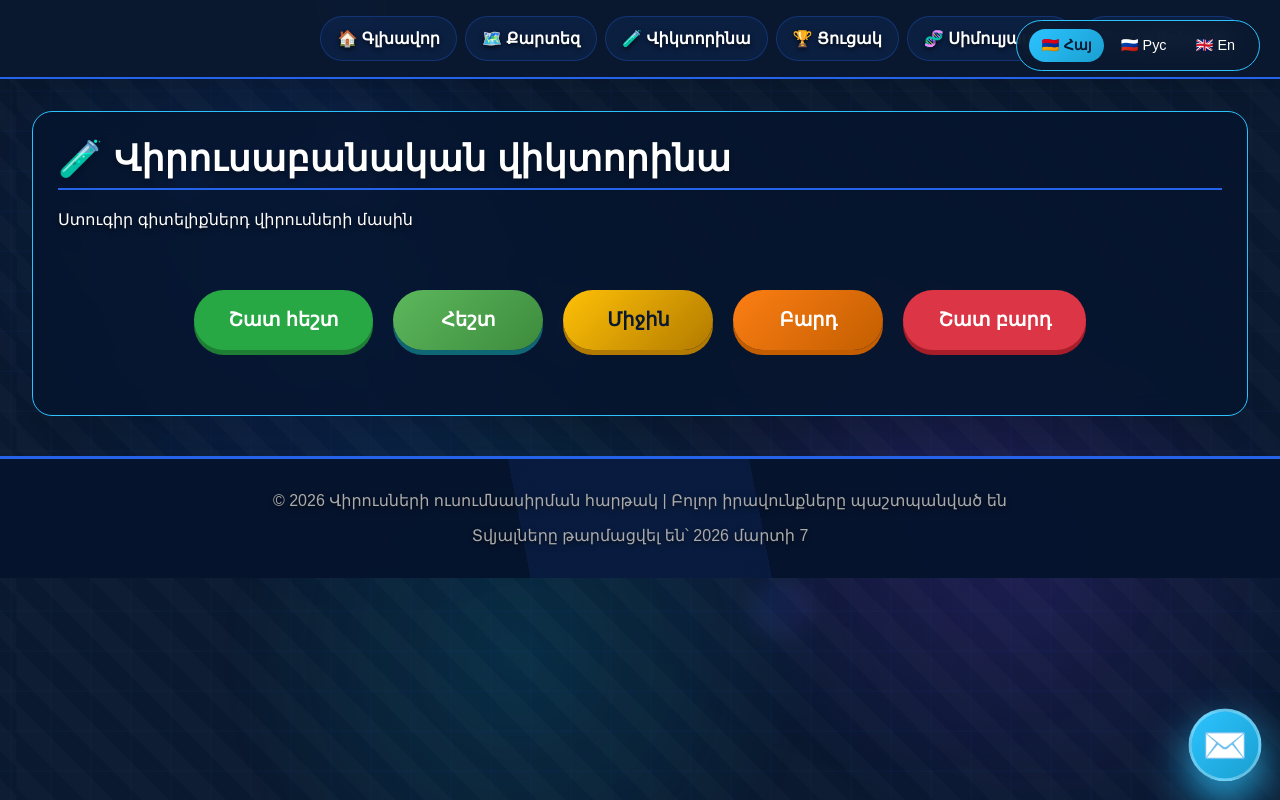
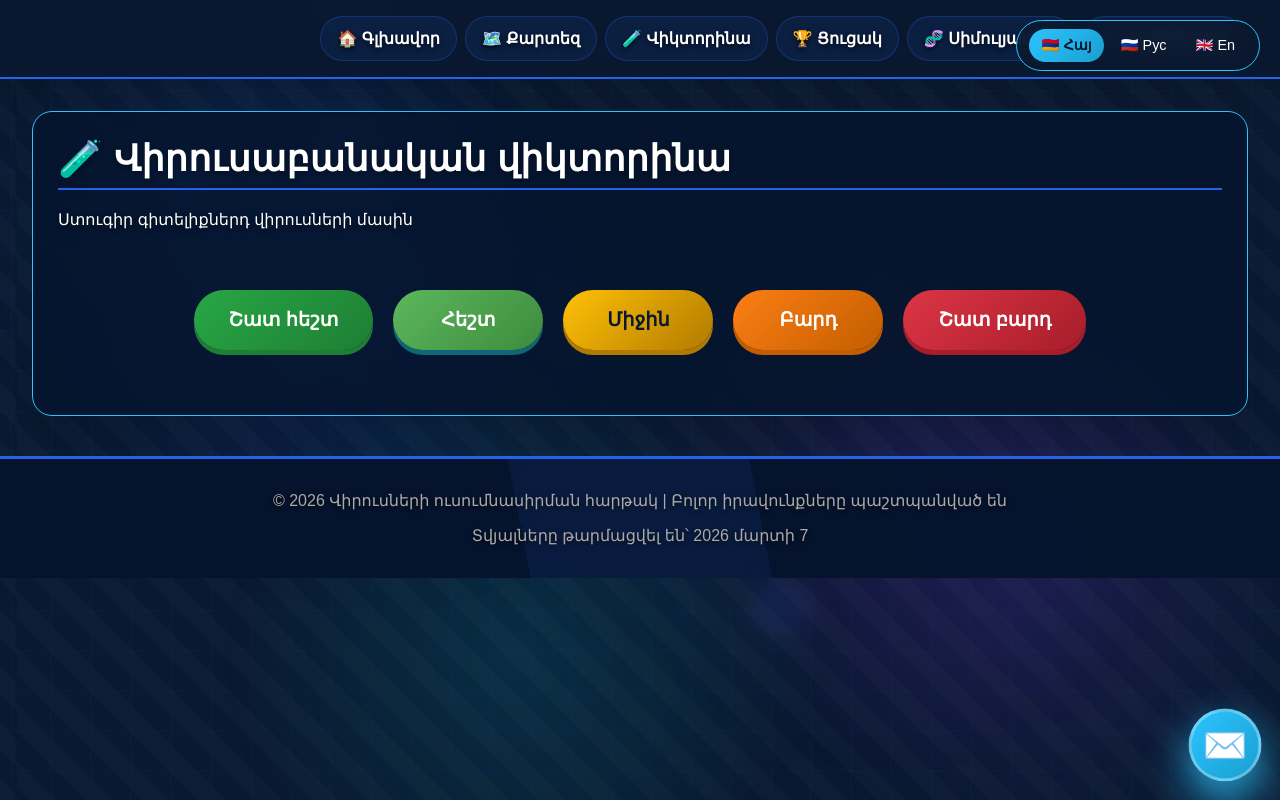
Before and after one commit to 01narek10/virus, a Flask app: page /quiz in a window 1280 px wide. Run offline with Flask 3, Linux system fonts and the light colour scheme.

Commit message:
Update quiz_choice.html

```diff
--- a/templates/quiz_choice.html
+++ b/templates/quiz_choice.html
@@ -6,12 +6,12 @@
     <h2>{{ t.quiz_title }}</h2>
     <p>{{ t.quiz_desc }}</p>
 
-<div class="quiz-levels">
-    <a href="/quiz/very_easy" class="quiz-level very_easy">{{ t.very_easy }}</a>
-    <a href="/quiz/easy" class="quiz-level easy">{{ t.easy }}</a>
-    <a href="/quiz/medium" class="quiz-level medium">{{ t.medium }}</a>
-    <a href="/quiz/hard" class="quiz-level hard">{{ t.hard }}</a>
-    <a href="/quiz/very_hard" class="quiz-level very_hard">{{ t.very_hard }}</a>
-</div>
+    <div class="quiz-levels" style="display: flex; flex-wrap: wrap; justify-content: center; gap: 20px; margin: 40px 0;">
+        <a href="/quiz/very_easy" class="quiz-level very-easy" style="background: #28a745; color: white; padding: 15px 35px; border-radius: 50px; text-decoration: none; font-weight: bold; box-shadow: 0 5px 0 #1e7e34; transition: all 0.3s;">{{ t.very_easy }}</a>
+        <a href="/quiz/easy" class="quiz-level easy" style="background: #17a2b8; color: white; padding: 15px 35px; border-radius: 50px; text-decoration: none; font-weight: bold; box-shadow: 0 5px 0 #0f6674;">{{ t.easy }}</a>
+        <a href="/quiz/medium" class="quiz-level medium" style="background: #ffc107; color: #0a192f; padding: 15px 35px; border-radius: 50px; text-decoration: none; font-weight: bold; box-shadow: 0 5px 0 #b27a00;">{{ t.medium }}</a>
+        <a href="/quiz/hard" class="quiz-level hard" style="background: #fd7e14; color: white; padding: 15px 35px; border-radius: 50px; text-decoration: none; font-weight: bold; box-shadow: 0 5px 0 #c45c00;">{{ t.hard }}</a>
+        <a href="/quiz/very_hard" class="quiz-level very-hard" style="background: #dc3545; color: white; padding: 15px 35px; border-radius: 50px; text-decoration: none; font-weight: bold; box-shadow: 0 5px 0 #a71d2a;">{{ t.very_hard }}</a>
+    </div>
 </div>
 {% endblock %}
```
